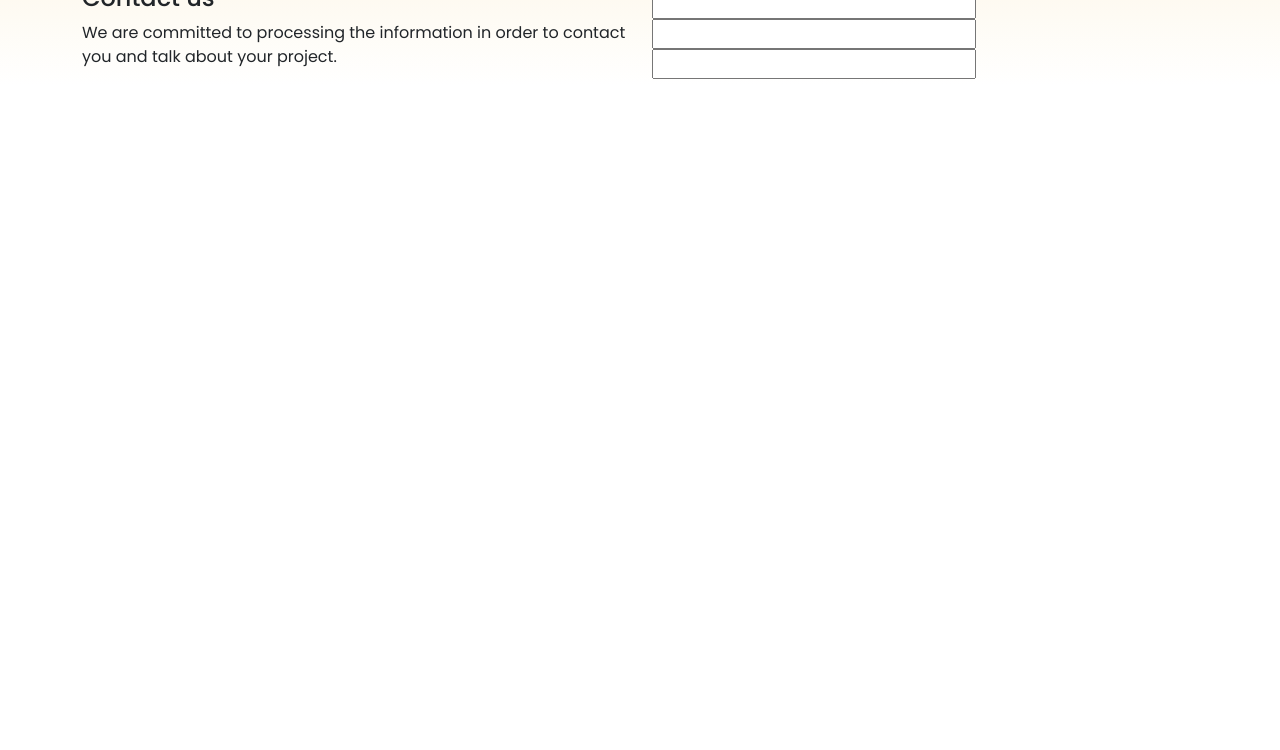
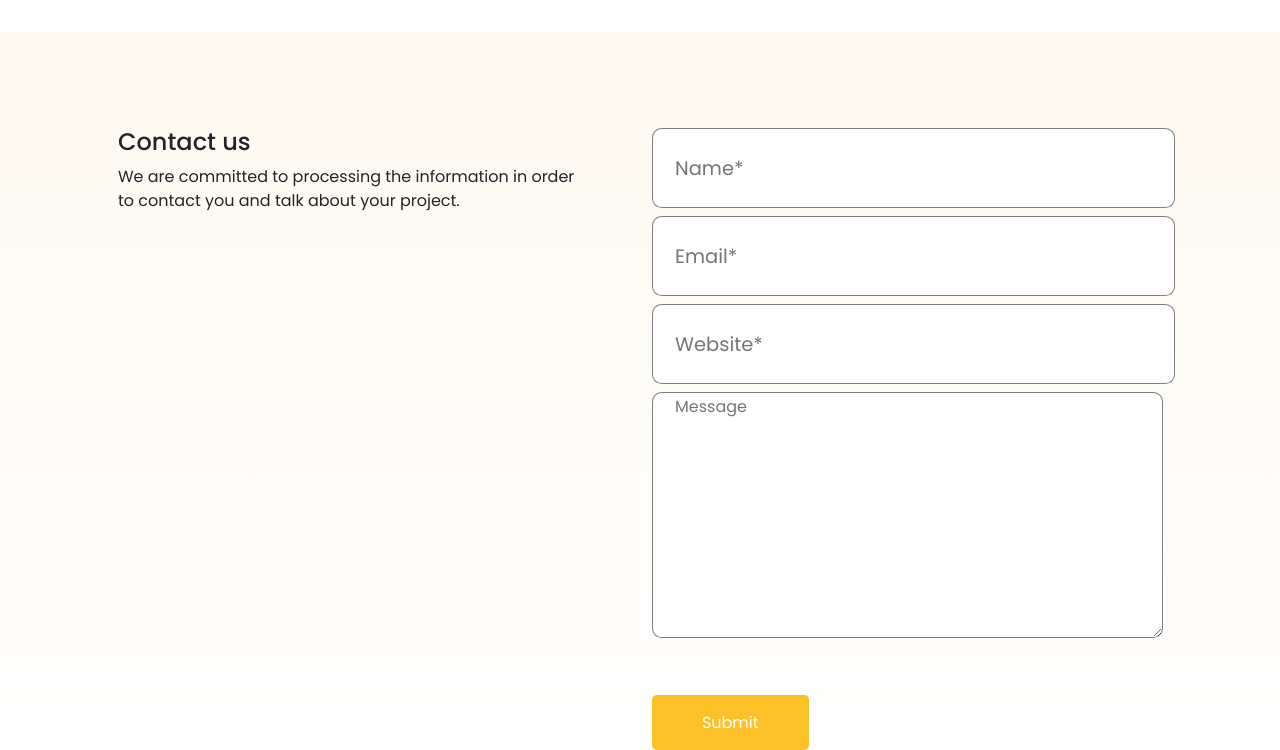
Before and after one commit to lowercase-tousif/caleb-portfolio, a plain HTML site: page index.html in a window 1280 px wide. Shown: the part 5241-5991 px from the top of the page. Before the commit the page ends 5326 px from the top, so only its background shows below. Drawn offline with nearby package versions, Linux system fonts and the light colour scheme.

Commit message:
contact input added

```diff
--- a/assets/css/style.css
+++ b/assets/css/style.css
@@ -235,8 +235,7 @@
 /* case section */
 
 /* portfolio-section */
-.port-first-row {
-}
+
 .portfolio-subtitle {
   color: #fcc028;
   font-size: 15.578px;
@@ -269,3 +268,39 @@
   line-height: normal;
 }
 /* client section */
+
+/* contact and about */
+input[type="text"],
+input[type="email"] {
+  width: 523.07px;
+  height: 80.129px;
+  border-radius: 9.736px;
+  border-radius: 9.736px;
+  border: 1.947px solid rgba(0, 0, 0, 0.5);
+  background: #fff;
+  color: rgba(0, 0, 0, 0.5);
+  font-size: 19.472px;
+  font-style: normal;
+  font-weight: 400;
+  line-height: normal;
+}
+::placeholder {
+  padding-left: 20px;
+}
+::placeholder::after {
+  content: "*";
+}
+textarea {
+  border-radius: 9.736px;
+  border: 1.947px solid rgba(0, 0, 0, 0.5);
+  background: #fff;
+}
+.submit-btn {
+  padding: 15.77px 49.93px 15.77px 49.93px;
+  border-radius: 4.868px;
+  background: #fcc028;
+  color: white;
+  border: 0;
+  margin-top: 49.65px;
+}
+/* contact and about */
--- a/index.html
+++ b/index.html
@@ -413,12 +413,12 @@
 
     <!-- Contact  & Footer Section -->
     <section
-      class="container-fluid d-flex align-items-center"
+      class="container-fluid d-flex align-items-center pt-5 mt-5"
       id="combine-section"
     >
       <div class="container">
-        <div class="row d-flex align-items-center">
-          <div class="col-md-6">
+        <div class="row   pt-5">
+          <div class="col-md-6 px-5">
             <h4>Contact us</h4>
             <p>
               We are committed to processing the information in order to contact
@@ -426,9 +426,18 @@
             </p>
           </div>
           <div class="col-md-6">
-            <input type="text" />
-            <input type="text" />
-            <input type="text" />
+            <input type="text" placeholder="Name*" required class="mb-2" />
+            <input type="email" placeholder="Email*" class="mb-2" />
+            <input type="text" placeholder="Website*" class="mb-2" />
+            <textarea
+              name=""
+              id=""
+              cols="35"
+              rows="10"
+              placeholder="Message"
+            ></textarea>
+
+            <button type="submit" class="submit-btn">Submit</button>
           </div>
         </div>
       </div>
```
